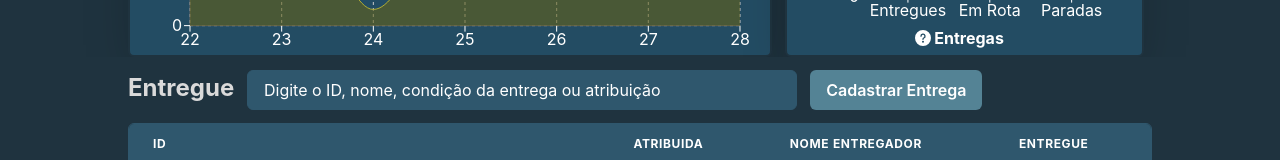
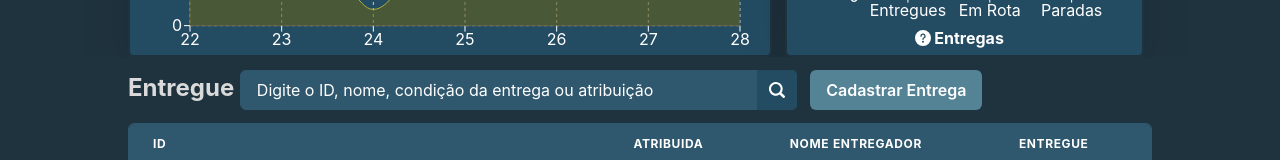
Before and after one commit to AndreOliveira-png/rapidash-dashboard, a React (Create React App) app: page / in a window 1280 px wide. Shown: the part 490-650 px from the top of the page. Built offline with nearby package versions, Linux system fonts and the light colour scheme.

Commit message:
Changes to be committed: 	modified:   src/components/CustomTable.tsx

```diff
--- a/src/components/CustomTable.tsx
+++ b/src/components/CustomTable.tsx
@@ -3,7 +3,9 @@ import { Input, Text, Flex, Box } from '@chakra-ui/react'
 import { createColumnHelper } from "@tanstack/react-table";
 import { DataTable } from "./DataTable";
 import ModalCadastro from './ModalCadastro';
-import {cores} from '../styles/colors';
+import { cores } from '../styles/colors';
+import { Search2Icon } from '@chakra-ui/icons'
+import { InputLeftElement, InputGroup, InputRightElement } from '@chakra-ui/react'
 
 
 type UnitConversion = {
@@ -102,8 +104,8 @@ function CustomTable() {
     let text = ''
     const handleChange = (event: any) => {
         text = event.target.value;
-        let aux =  filter(text)
-        if(aux !== dt){
+        let aux = filter(text)
+        if (aux !== dt) {
             setDt(filter(text))
         }
 
@@ -120,6 +122,8 @@ function CustomTable() {
         >
             <Flex direction='row'>
                 <Text ml='10%' as='b' color='#DADADA' fontSize='2xl'>Entregue </Text>
+                <InputGroup w='44%'>
+
                     <Input
                         bg='#2F576D'
                         color='white'
@@ -127,18 +131,25 @@ function CustomTable() {
                         borderWidth='1'
                         borderColor='#2F576D'
                         ml='1%'
-                    w='43%'
+                        w='100%'
                         onChange={handleChange}
                         placeholder='Digite o ID, nome, condição da entrega ou atribuição'
                         _placeholder={{ color: 'white' }}
                     />
+                    <InputRightElement
+                        bg={cores.backgroundSecundario}
+                        borderRadius='0px 5px 5px 0px'
+                        pointerEvents='none'
+                        children={<Search2Icon color='white' />}
+                    />
+                </InputGroup>
                 <ModalCadastro />
             </Flex>
             <Box
                 className='boxTable'
                 minH='300px'
                 h='50%'
-             maxH ='300px'
+                maxH='300px'
                 pb='5px'
                 borderRadius="md"
                 borderWidth='1px'
```
Lines whose indentation alone changed are shown as unchanged.
